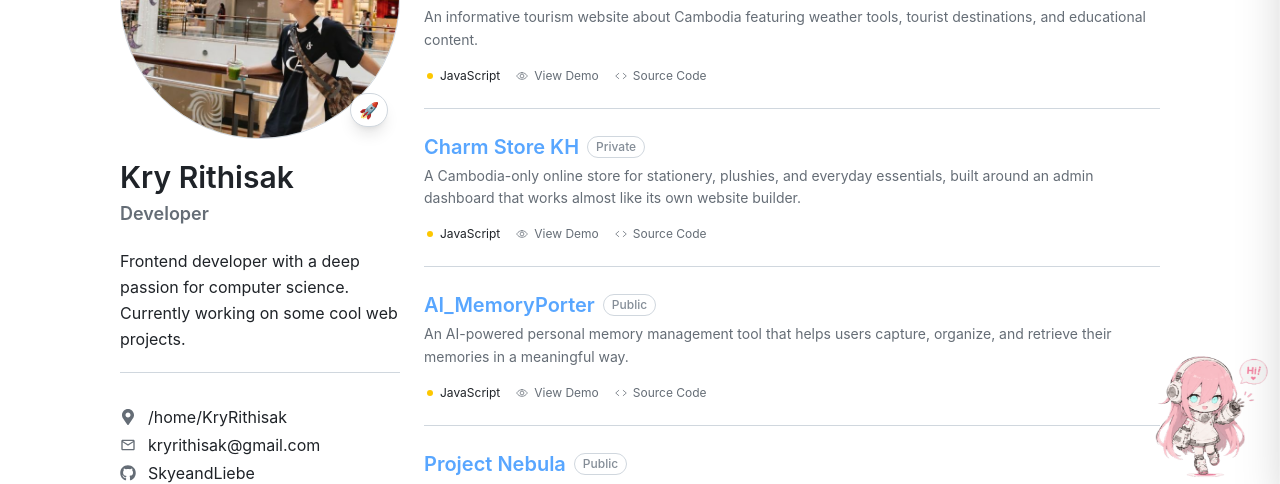
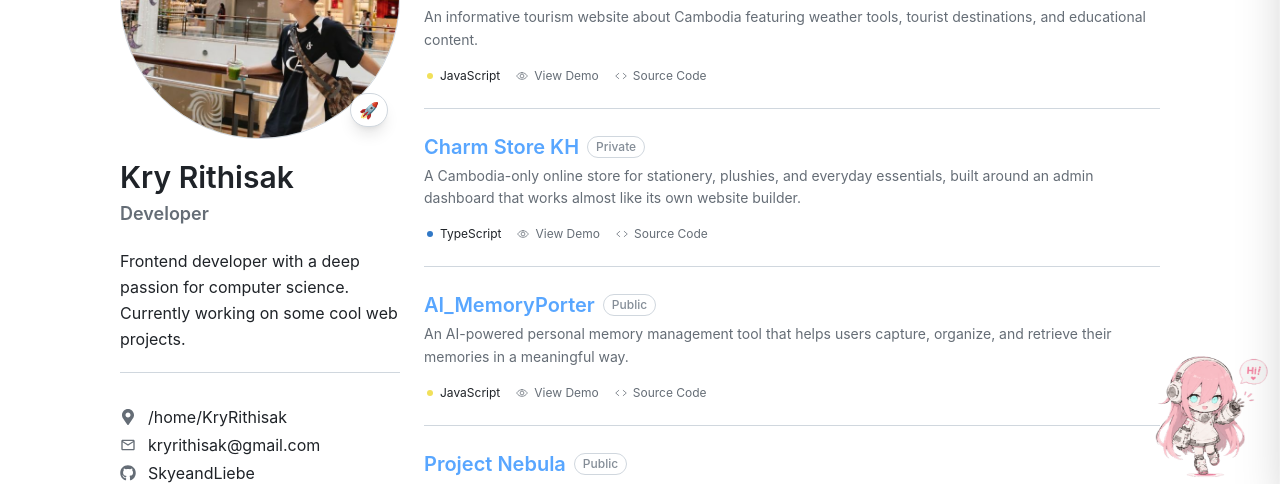
Before and after one commit to LiebeandSkye/Portfolio, a React (Vite) app: page /portfolio in a window 1280 px wide. Shown: the part 304-788 px from the top of the page. Built offline with nearby package versions, Linux system fonts and the light colour scheme.

Commit message:
UI fix on accurate lang coloring

```diff
--- /dev/null
+++ b/src/Utils/projectLanguages.js
@@ -0,0 +1,119 @@
+export const LANGUAGE_STYLES = {
+  javascript: { label: 'JavaScript', color: '#f1e05a' },
+  typescript: { label: 'TypeScript', color: '#3178c6' },
+  kotlin: { label: 'Kotlin', color: '#A97BFF' },
+  xml: { label: 'XML', color: '#0060ac' },
+  css: { label: 'CSS', color: '#563d7c' },
+  html: { label: 'HTML', color: '#e34c26' },
+  python: { label: 'Python', color: '#3572A5' },
+  plpgsql: { label: 'PLpgSQL', color: '#336790' },
+  sql: { label: 'SQL', color: '#e38c00' },
+  java: { label: 'Java', color: '#b07219' },
+  c: { label: 'C', color: '#555555' },
+  cpp: { label: 'C++', color: '#f34b7d' },
+  csharp: { label: 'C#', color: '#178600' },
+  go: { label: 'Go', color: '#00ADD8' },
+  rust: { label: 'Rust', color: '#dea584' },
+  dart: { label: 'Dart', color: '#00B4AB' },
+  swift: { label: 'Swift', color: '#F05138' },
+  ruby: { label: 'Ruby', color: '#701516' },
+  php: { label: 'PHP', color: '#4F5D95' },
+  shell: { label: 'Shell', color: '#89e051' },
+};
+
+const DEFAULT_LANGUAGE = {
+  key: 'javascript',
+  label: 'JavaScript',
+  color: '#f1e05a',
+  percent: 0,
+};
+
+/**
+ * Resolves the dominant programming language for a given project.
+ * Uses `project.percent` (highest percentage), falling back to `project.tags`
+ * or a default JavaScript entry.
+ */
+export function getDominantLanguage(project) {
+  if (!project || typeof project !== 'object') {
+    return DEFAULT_LANGUAGE;
+  }
+
+  // Explicit override if provided
+  if (project.dominantLanguage) {
+    if (typeof project.dominantLanguage === 'string') {
+      const key = project.dominantLanguage.toLowerCase();
+      const style = LANGUAGE_STYLES[key];
+      return {
+        key,
+        label: style?.label || project.dominantLanguage,
+        color: style?.color || '#8b949e',
+        percent: 100,
+      };
+    }
+    if (typeof project.dominantLanguage === 'object') {
+      return {
+        key: project.dominantLanguage.key || 'unknown',
+        label: project.dominantLanguage.label || project.dominantLanguage.name || 'Unknown',
+        color: project.dominantLanguage.color || '#8b949e',
+        percent: project.dominantLanguage.percent ?? 100,
+      };
+    }
+  }
+
+  // Determine from percent breakdown
+  if (project.percent && typeof project.percent === 'object') {
+    let maxKey = null;
+    let maxVal = -Infinity;
+
+    for (const [key, val] of Object.entries(project.percent)) {
+      const num = Number(val);
+      if (!Number.isNaN(num) && num > maxVal) {
+        maxVal = num;
+        maxKey = key;
+      }
+    }
+
+    if (maxKey) {
+      const normalizedKey = maxKey.toLowerCase();
+      const style = LANGUAGE_STYLES[normalizedKey];
+      const fallbackLabel =
+        project.languages?.[maxKey] ||
+        project.languages?.[normalizedKey] ||
+        (normalizedKey.charAt(0).toUpperCase() + normalizedKey.slice(1));
+
+      return {
+        key: normalizedKey,
+        label: style?.label || fallbackLabel,
+        color: style?.color || '#8b949e',
+        percent: maxVal,
+      };
+    }
+  }
+
+  // Fallback: search tags for a matching programming language
+  if (Array.isArray(project.tags)) {
+    for (const tag of project.tags) {
+      const normalizedTag = String(tag).toLowerCase().replace(/\s+/g, '');
+      if (LANGUAGE_STYLES[normalizedTag]) {
+        return {
+          key: normalizedTag,
+          label: LANGUAGE_STYLES[normalizedTag].label,
+          color: LANGUAGE_STYLES[normalizedTag].color,
+          percent: 0,
+        };
+      }
+      for (const [key, style] of Object.entries(LANGUAGE_STYLES)) {
+        if (style.label.toLowerCase() === String(tag).toLowerCase()) {
+          return {
+            key,
+            label: style.label,
+            color: style.color,
+            percent: 0,
+          };
+        }
+      }
+    }
+  }
+
+  return DEFAULT_LANGUAGE;
+}
--- a/src/components/project/ProjectGrid.jsx
+++ b/src/components/project/ProjectGrid.jsx
@@ -4,6 +4,7 @@ import { GoDotFill } from "react-icons/go";
 import { IoCodeOutline, IoEyeOutline } from "react-icons/io5";
 import { useLanguage } from '../context/LanguageContext';
 import PrivateRepoModal from './PrivateRepoModal';
+import { getDominantLanguage } from '../../Utils/projectLanguages';
 
 // ─── Single grid card — memoized by project.id + language ────────────────────
 // The Portfolio page may re-render when the user types in a search box.
@@ -12,6 +13,7 @@ import PrivateRepoModal from './PrivateRepoModal';
 const GridCard = memo(function GridCard({ project, t, onPrivateCode }) {
     const projectTitle = t(`projects.${project.langKey}.title`);
     const projectDesc = t(`projects.${project.langKey}.description`);
+    const dominantLang = getDominantLanguage(project);
 
     const handleCodeClick = useCallback(() => {
         if (project.code === false) {
@@ -58,8 +60,8 @@ const GridCard = memo(function GridCard({ project, t, onPrivateCode }) {
 
                 <div className="flex items-center gap-4 text-xs text-(--text-gray) mt-auto">
                     <div className="flex items-center gap-1">
-                        <GoDotFill className={project.red ? 'text-yellow-400' : 'text-blue-400'} />
-                        <span className="text-(--text-light)">JavaScript</span>
+                        <GoDotFill style={{ color: dominantLang.color }} />
+                        <span className="text-(--text-light)">{dominantLang.label}</span>
                     </div>
                     {project.demo && (
                         <a href={project.demo} target="_blank" rel="noreferrer"
--- a/src/components/project/ProjectList.jsx
+++ b/src/components/project/ProjectList.jsx
@@ -4,11 +4,13 @@ import { GoDotFill } from "react-icons/go";
 import { IoCodeOutline, IoEyeOutline } from "react-icons/io5";
 import { useLanguage } from '../context/LanguageContext';
 import PrivateRepoModal from './PrivateRepoModal';
+import { getDominantLanguage } from '../../Utils/projectLanguages';
 
 // ─── Single row — memoized so only changed rows re-render on filter/search ────
 const ListRow = memo(function ListRow({ project, t, onPrivateCode }) {
     const projectTitle = t(`projects.${project.langKey}.title`);
     const projectDesc  = t(`projects.${project.langKey}.description`);
+    const dominantLang = getDominantLanguage(project);
 
     const handleCodeClick = useCallback(() => {
         if (project.code === false) {
@@ -43,8 +45,8 @@ const ListRow = memo(function ListRow({ project, t, onPrivateCode }) {
 
             <div className="flex items-center gap-4 text-xs text-(--text-gray)">
                 <div className="flex items-center gap-1">
-                    <GoDotFill className={project.red ? 'text-yellow-400' : 'text-blue-400'} />
-                    <span className="text-(--text-light)">JavaScript</span>
+                    <GoDotFill style={{ color: dominantLang.color }} />
+                    <span className="text-(--text-light)">{dominantLang.label}</span>
                 </div>
                 {project.demo && (
                     <a href={project.demo} target="_blank" rel="noreferrer"
--- a/src/pages/AboutProject.jsx
+++ b/src/pages/AboutProject.jsx
@@ -14,6 +14,7 @@ import { FiCode } from "react-icons/fi";
 import { GoDotFill, GoCheck } from "react-icons/go";
 import { BsLayersHalf } from "react-icons/bs";
 import { RiTwitterXFill, RiWhatsappFill } from "react-icons/ri";
+import { LANGUAGE_STYLES } from '../Utils/projectLanguages';
 
 const AboutProject = () => {
     const { addNotification } = useNotification();
@@ -40,25 +41,15 @@ const AboutProject = () => {
     if (!project) return <div className="p-20 text-center text-white">Project Not Found</div>;
 
     const info = project.Information;
-    const languageStyles = {
-        javascript: { label: 'JavaScript', color: '#f1e05a' },
-        typescript: { label: 'TypeScript', color: '#3178c6' },
-        kotlin: { label: 'Kotlin', color: '#A97BFF' },
-        xml: { label: 'XML', color: '#0060ac' },
-        css: { label: 'CSS', color: '#563d7c' },
-        html: { label: 'HTML', color: '#e34c26' },
-        python: { label: 'Python', color: '#3572A5' },
-        plpgsql: { label: 'PLpgSQL', color: '#336790' },
-    };
-    const languageBreakdown = Object.entries(project.percent)
+    const languageBreakdown = Object.entries(project.percent || {})
         .filter(([, percent]) => Number(percent) > 0)
         .map(([key, percent]) => {
             const normalizedKey = key.toLowerCase();
             return {
                 key,
                 percent,
-                label: languageStyles[normalizedKey]?.label || key,
-                color: languageStyles[normalizedKey]?.color || '#8b949e',
+                label: LANGUAGE_STYLES[normalizedKey]?.label || project.languages?.[key] || project.languages?.[normalizedKey] || key,
+                color: LANGUAGE_STYLES[normalizedKey]?.color || '#8b949e',
             };
         });
 
```
Also changed, not shown: 1 other file (tests, documents, lock files or other folders).
